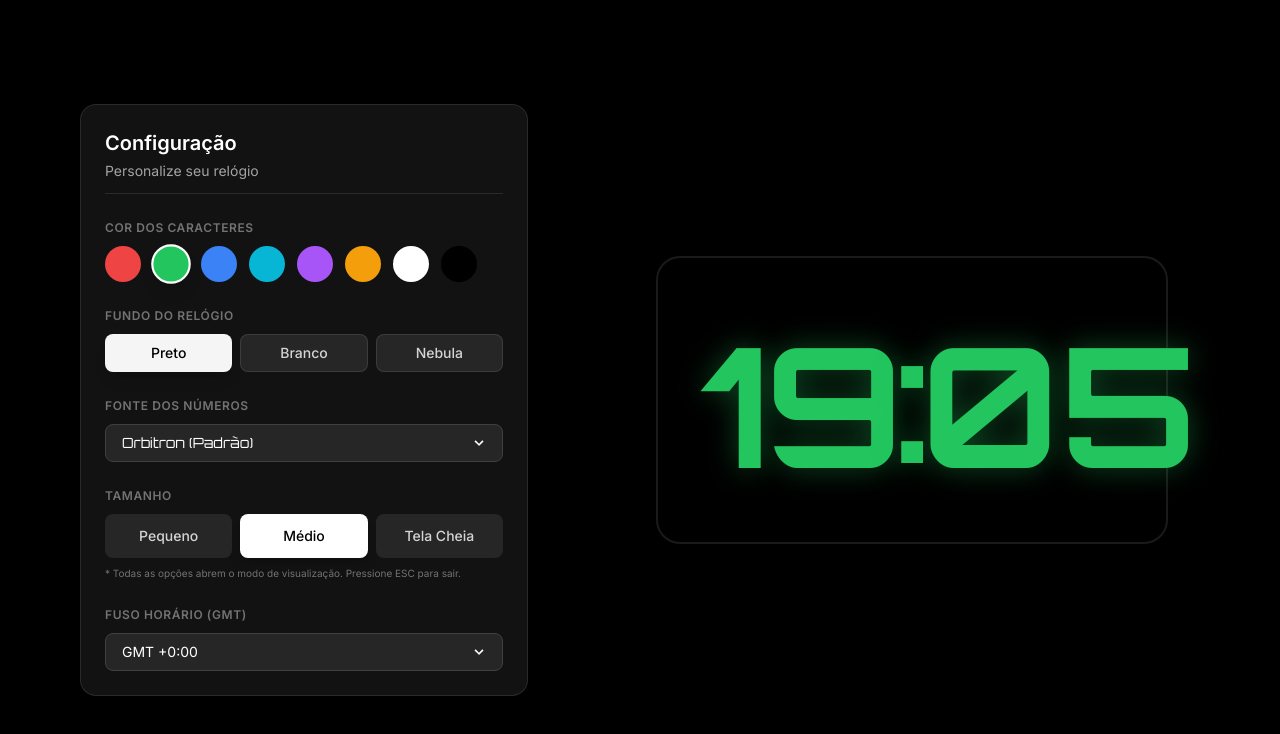
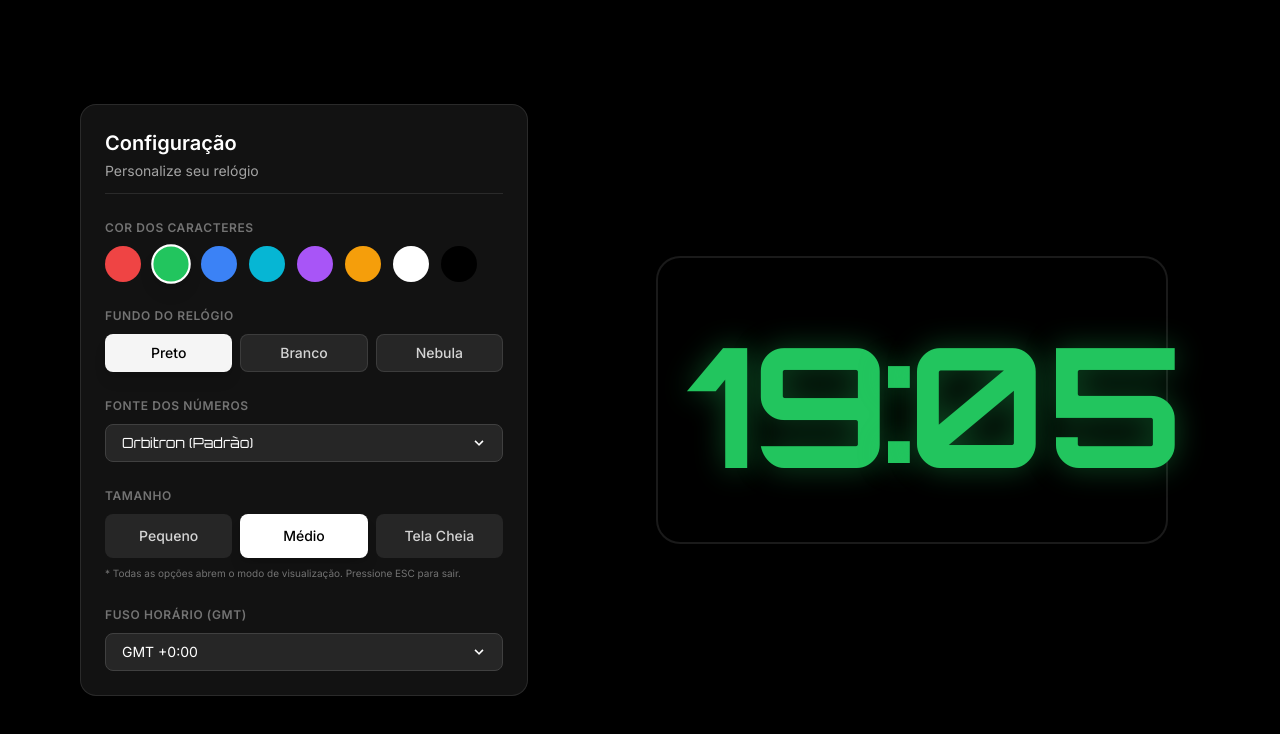
Before and after one commit to RPulla/Clock4Monitor, a React (Vite) app: page / in a window 1280 px wide. Shown: the top 734 px of the page. Built offline with nearby package versions, Linux system fonts and the light colour scheme; a web font is replaced by a local one.

Commit message:
fix(ClockDisplay): Adjust time component positioning
Shifted the hours, colons, and minutes components slightly to the left to improve visual centering of the clock display.

```diff
--- a/components/ClockDisplay.tsx
+++ b/components/ClockDisplay.tsx
@@ -88,9 +88,9 @@ export const ClockDisplay: React.FC<ClockDisplayProps> = ({
       >
         {/* Renderização em 3 partes independentes para garantir alinhamento absoluto */}
 
-        {/* 1. HORAS: Alinhadas à direita do centro (49%) */}
+        {/* 1. HORAS: Deslocado para esquerda (45%) */}
         <text
-          x="48%"
+          x="45%"
           y="52%"
           dominantBaseline="central"
           textAnchor="end"
@@ -101,9 +101,9 @@ export const ClockDisplay: React.FC<ClockDisplayProps> = ({
           {timeStr.hours}
         </text>
 
-        {/* 2. DOIS PONTOS: Centralizados (50%) e levemente elevados (y=49%) para centro visual */}
+        {/* 2. DOIS PONTOS: Deslocado para esquerda (47%) */}
         <text
-          x="50%"
+          x="47%"
           y="49%"
           dominantBaseline="central"
           textAnchor="middle"
@@ -114,9 +114,9 @@ export const ClockDisplay: React.FC<ClockDisplayProps> = ({
           :
         </text>
 
-        {/* 3. MINUTOS: Alinhados à esquerda do centro (51%) */}
+        {/* 3. MINUTOS: Deslocado para esquerda (49%) */}
         <text
-          x="52%"
+          x="49%"
           y="52%"
           dominantBaseline="central"
           textAnchor="start"
```
